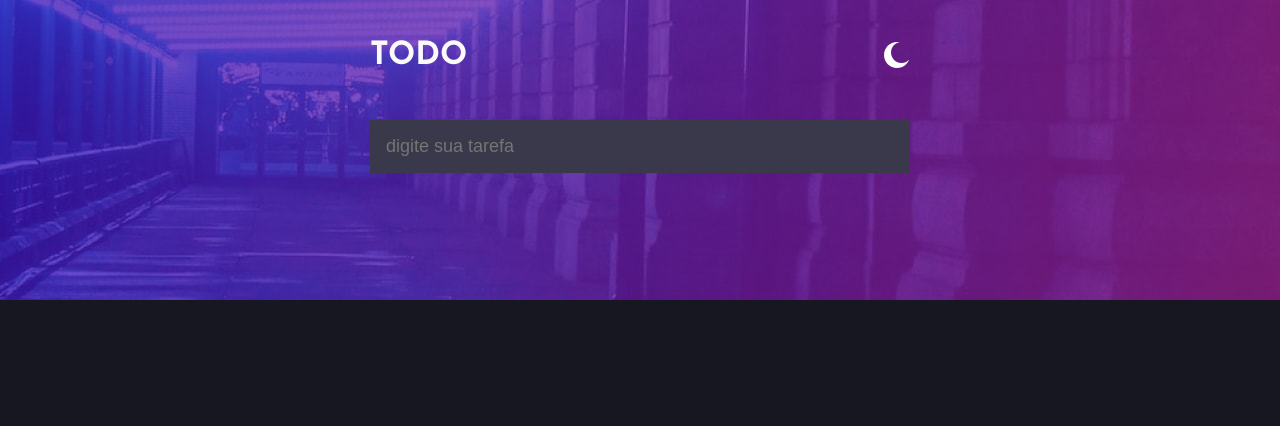
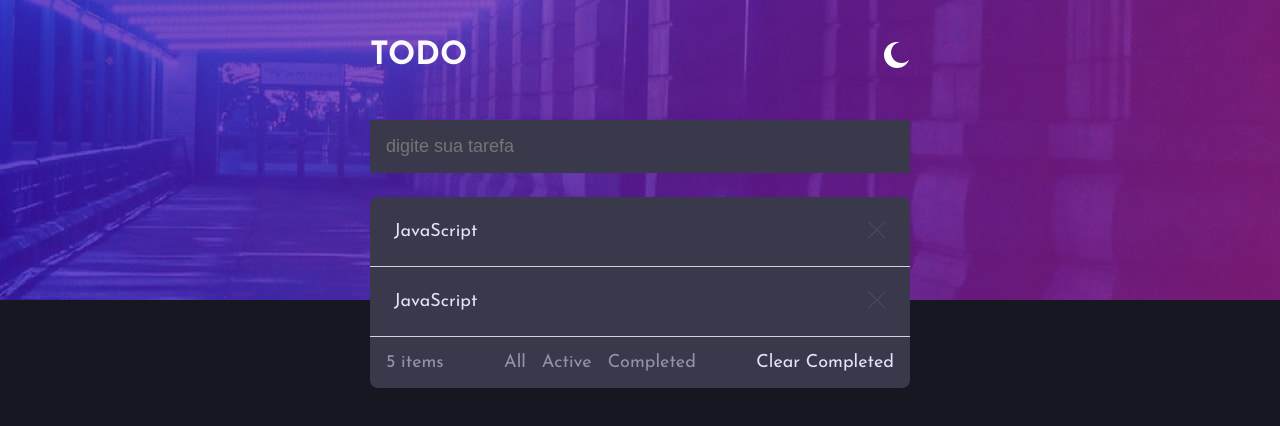
Before and after one commit to WigorCosta21/ToDoList-React-Challenge, a React (Vite) app: page / in a window 1280 px wide. Shown: the top 426 px of the page. Built offline with nearby package versions, Linux system fonts and the light colour scheme.

Commit message:
feat: Created List component

```diff
--- /dev/null
+++ b/src/components/List/index.tsx
@@ -0,0 +1,26 @@
+import { Container } from "../../GlobaStyles";
+
+import RemoveTaskImg from "../../assets/images/icon-cross.svg";
+
+import * as S from "./styles";
+
+export const List = () => {
+  return (
+    <Container>
+      <S.ListContainer>
+        <S.ListItem>
+          <span>JavaScript</span>
+          <S.BtnRemove>
+            <img src={RemoveTaskImg} alt="Ícone X" />
+          </S.BtnRemove>
+        </S.ListItem>
+        <S.ListItem>
+          <span>JavaScript</span>
+          <S.BtnRemove>
+            <img src={RemoveTaskImg} alt="Ícone X" />
+          </S.BtnRemove>
+        </S.ListItem>
+      </S.ListContainer>
+    </Container>
+  );
+};
--- /dev/null
+++ b/src/components/List/styles.ts
@@ -0,0 +1,28 @@
+import styled from "styled-components";
+
+export const ListContainer = styled.ul`
+  margin-top: 24px;
+`;
+
+export const ListItem = styled.li`
+  font-size: 1.125rem;
+  list-style: none;
+  padding: 1.5rem;
+  background-color: ${(props) => props.theme.bgSecondary};
+  color: ${(props) => props.theme.textPrimary};
+  display: flex;
+  align-items: center;
+  justify-content: space-between;
+  border-bottom: 1px solid ${(props) => props.theme.border};
+
+  &:first-child {
+    border-top-left-radius: 8px;
+    border-top-right-radius: 8px;
+  }
+`;
+
+export const BtnRemove = styled.button`
+  border: none;
+  background: transparent;
+  cursor: pointer;
+`;
--- a/src/components/Todo/index.tsx
+++ b/src/components/Todo/index.tsx
@@ -1,5 +1,7 @@
+import { Footer } from "../Footer";
 import { Header } from "../Header";
 import { Input } from "../Input";
+import { List } from "../List";
 import * as S from "./styles";
 
 export const Todo = () => {
@@ -7,6 +9,8 @@ export const Todo = () => {
     <S.Hero>
       <Header />
       <Input />
+      <List />
+      <Footer />
     </S.Hero>
   );
 };
```
